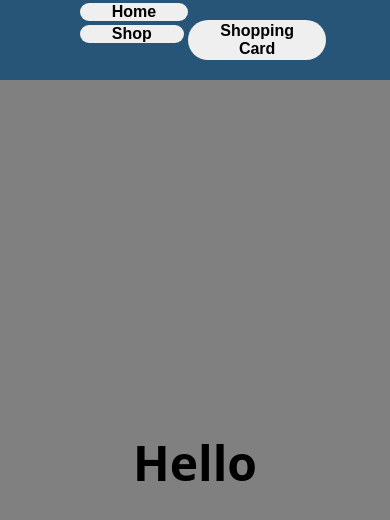
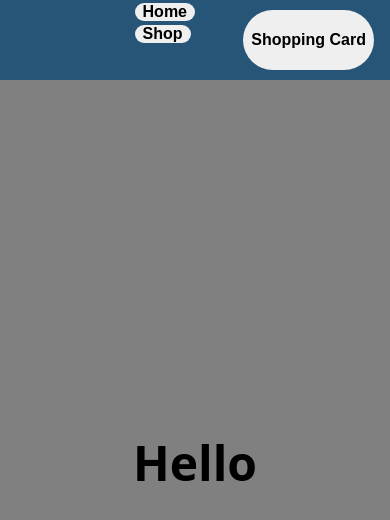
Before and after one commit to BlockchainLover2/Shopping-Cart, a React (Vite) app: page / in a window 390 px wide. Shown: the top 520 px of the page. Built offline with nearby package versions, Linux system fonts and the light colour scheme; no server answers.

Commit message:
Safari Fix

```diff
--- a/src/App.css
+++ b/src/App.css
@@ -451,7 +451,7 @@ nav > button {
     .navbar {
         grid-template-columns: 1fr 1fr;
         padding: 0 1rem;
-        > /*.button-group {
+        > .button-group {
             position: static;
             height: 75%;
             min-width: 0;
@@ -461,7 +461,7 @@ nav > button {
                     height: 100%;
                 }
             }
-        }*/
+        }
         >.button-container{
             padding: 0;
             position: static;
```
